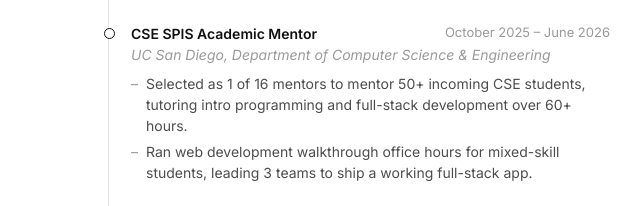
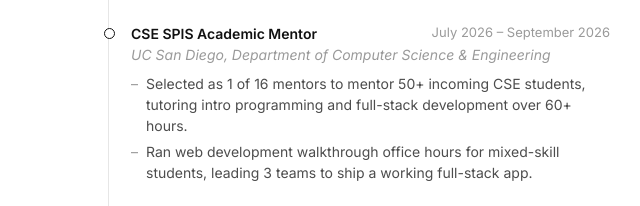
Before and after one commit to apalicepark/personal-website, a plain HTML site: page experience.html in a window 1280 px wide. Shown: the part 1461-1667 px from the top of the page, 358-998 px from the left. Drawn offline with Linux system fonts and the light colour scheme.

Commit message:
minor date issue

```diff
--- a/experience.html
+++ b/experience.html
@@ -90,7 +90,7 @@
         <div class="entry reveal" data-tags="community technical">
           <div class="title">CSE SPIS Academic Mentor</div>
           <div class="org">UC San Diego, Department of Computer Science & Engineering</div>
-          <div class="when">October 2025 – June 2026</div>
+          <div class="when">July 2026 – September 2026</div>
           <p>Selected as 1 of 16 mentors to mentor 50+ incoming CSE students, tutoring intro programming and full-stack development over 60+ hours.</p>
           <p>Ran web development walkthrough office hours for mixed-skill students, leading 3 teams to ship a working full-stack app.</p>
         </div>
```
